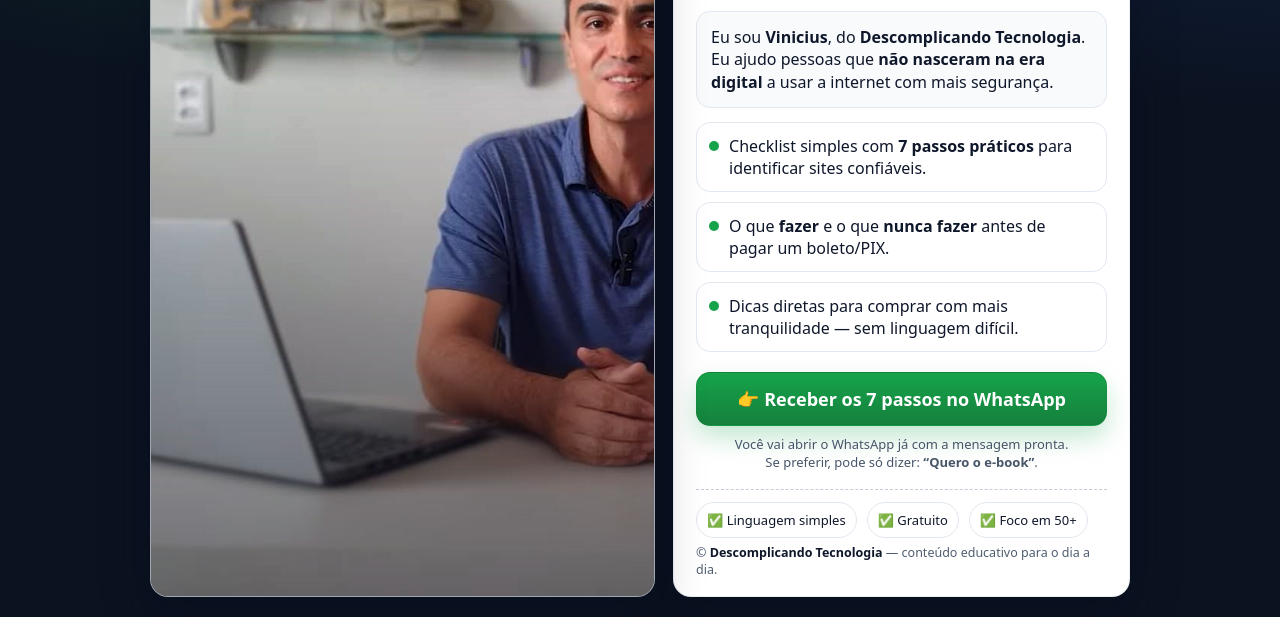
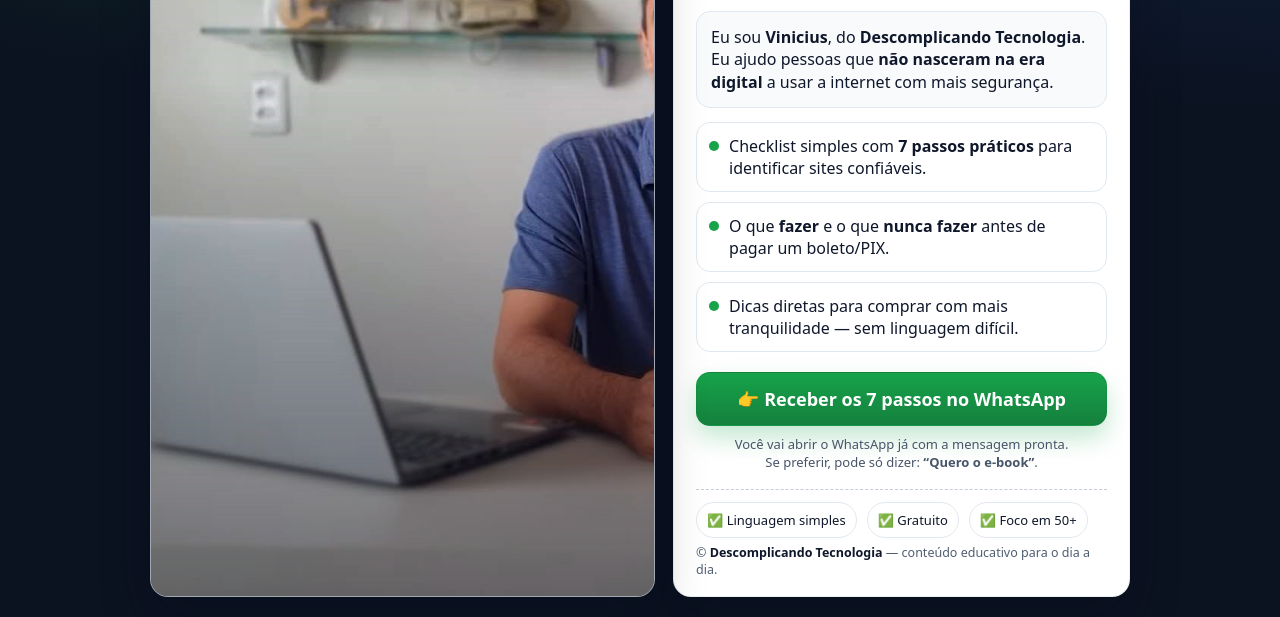
Before and after one commit to contadescomplicandotecnologia/descomplicantotecnologia-site, a plain HTML site: page index.html in a window 1280 px wide. Shown: the part 216-833 px from the top of the page. Drawn offline with Linux system fonts and the light colour scheme.

Commit message:
Update index.html

```diff
--- a/index.html
+++ b/index.html
@@ -72,7 +72,7 @@
 
       /* "Edição" simples e eficiente (sem precisar mexer no arquivo) */
       filter: contrast(1.06) brightness(1.04) saturate(1.03);
-      object-position: 45% 25%; /* foco no rosto (ajuste fino se quiser) */
+      object-position: 35% 30%; /* foco no rosto (ajuste fino se quiser) */
       transform: scale(1.01);   /* dá uma “aproximada” leve */
     }
     .hero::after{
```
